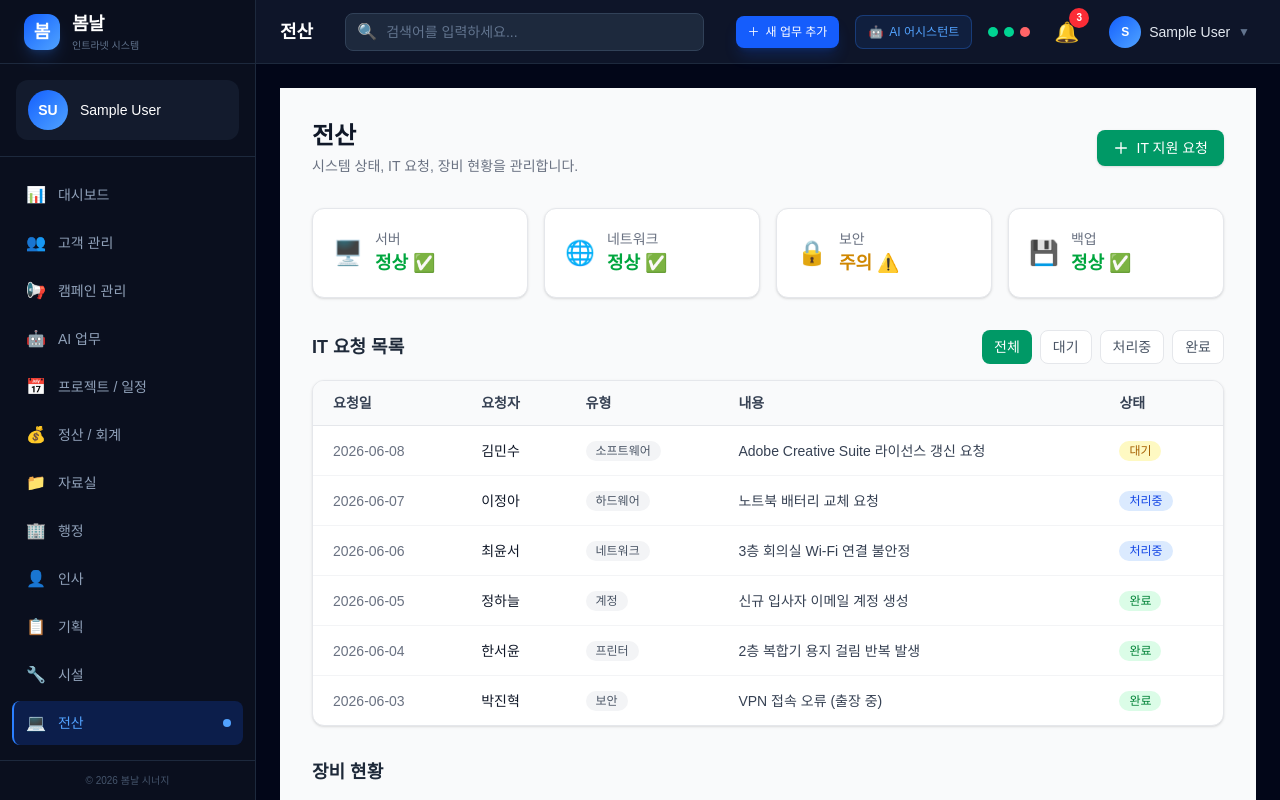
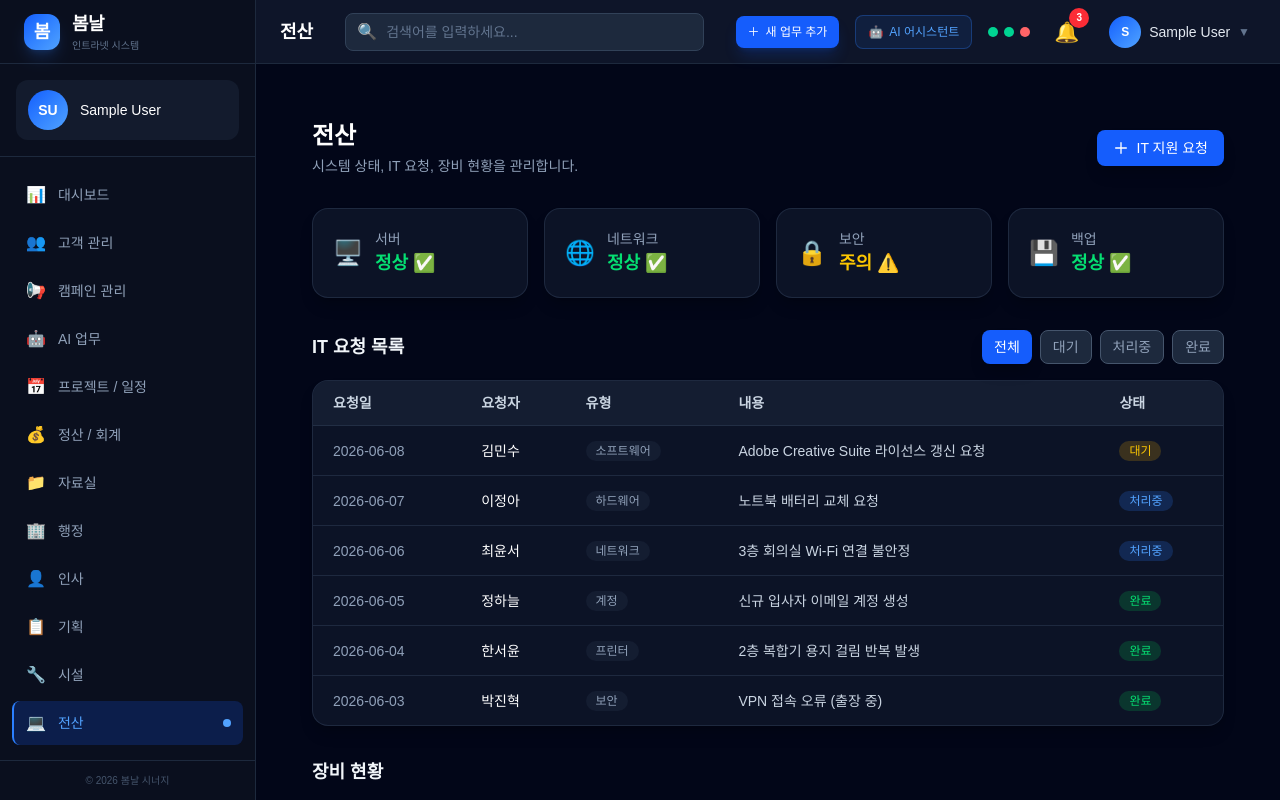
Before and after one commit to bomnalnet/homepage, a Next.js app: page /work/it in a window 1280 px wide. Built offline with nearby package versions, Linux system fonts and the light colour scheme; sample sign-in values are in the browser's storage.

Commit message:
style: 시설/전산 페이지 다크 테마 적용
https://claude.ai/code/session_016m5CHshB7d9Z165pA1wDjJ

```diff
--- a/src/app/(dashboard)/it/page.tsx
+++ b/src/app/(dashboard)/it/page.tsx
@@ -36,10 +36,10 @@ const equipmentSummary = [
 
 const statusColor = (status: string) => {
   switch (status) {
-    case '대기': return 'bg-yellow-100 text-yellow-700';
-    case '처리중': return 'bg-blue-100 text-blue-700';
-    case '완료': return 'bg-green-100 text-green-700';
-    default: return 'bg-gray-100 text-gray-600';
+    case '대기': return 'bg-yellow-500/20 text-yellow-400';
+    case '처리중': return 'bg-blue-500/20 text-blue-400';
+    case '완료': return 'bg-green-500/20 text-green-400';
+    default: return 'bg-slate-700/50 text-slate-400';
   }
 };
 
@@ -51,14 +51,14 @@ export default function ITPage() {
     : itRequests.filter((r) => r.status === filter);
 
   return (
-    <div className="min-h-screen bg-gray-50 p-6 lg:p-8">
+    <div className="p-6 lg:p-8">
       {/* Header */}
       <div className="mb-8 flex flex-col sm:flex-row sm:items-center sm:justify-between gap-4">
         <div>
-          <h1 className="text-2xl font-bold text-gray-900">전산</h1>
-          <p className="mt-1 text-sm text-gray-500">시스템 상태, IT 요청, 장비 현황을 관리합니다.</p>
+          <h1 className="text-2xl font-bold text-white">전산</h1>
+          <p className="mt-1 text-sm text-slate-400">시스템 상태, IT 요청, 장비 현황을 관리합니다.</p>
         </div>
-        <button className="inline-flex items-center gap-2 rounded-lg bg-emerald-600 px-4 py-2 text-sm font-medium text-white shadow-sm hover:bg-emerald-700 transition-colors">
+        <button className="inline-flex items-center gap-2 rounded-lg bg-blue-600 px-4 py-2 text-sm font-medium text-white shadow-lg shadow-black/20 hover:bg-blue-500 transition-colors">
           <svg className="h-4 w-4" fill="none" stroke="currentColor" viewBox="0 0 24 24">
             <path strokeLinecap="round" strokeLinejoin="round" strokeWidth={2} d="M12 4v16m8-8H4" />
           </svg>
@@ -69,12 +69,12 @@ export default function ITPage() {
       {/* 시스템 상태 */}
       <div className="mb-8 grid grid-cols-2 gap-4 lg:grid-cols-4">
         {systemStatus.map((sys) => (
-          <div key={sys.label} className="rounded-xl bg-white border border-gray-200 shadow-sm p-5">
+          <div key={sys.label} className="rounded-2xl bg-slate-900/80 border border-slate-700/50 shadow-lg shadow-black/20 p-5">
             <div className="flex items-center gap-3">
               <span className="text-2xl">{sys.icon}</span>
               <div>
-                <p className="text-sm text-gray-500">{sys.label}</p>
-                <p className={`text-lg font-bold ${sys.ok ? 'text-green-600' : 'text-yellow-600'}`}>
+                <p className="text-sm text-slate-400">{sys.label}</p>
+                <p className={`text-lg font-bold ${sys.ok ? 'text-green-400' : 'text-yellow-400'}`}>
                   {sys.status} {sys.ok ? '✅' : '⚠️'}
                 </p>
               </div>
@@ -86,7 +86,7 @@ export default function ITPage() {
       {/* IT 요청 목록 */}
       <div className="mb-8">
         <div className="mb-4 flex flex-col sm:flex-row sm:items-center sm:justify-between gap-3">
-          <h2 className="text-lg font-semibold text-gray-800">IT 요청 목록</h2>
+          <h2 className="text-lg font-semibold text-slate-100">IT 요청 목록</h2>
           <div className="flex gap-2">
             {(['전체', '대기', '처리중', '완료'] as const).map((tab) => (
               <button
@@ -94,8 +94,8 @@ export default function ITPage() {
                 onClick={() => setFilter(tab)}
                 className={`rounded-lg px-3 py-1.5 text-sm font-medium transition-colors ${
                   filter === tab
-                    ? 'bg-emerald-600 text-white'
-                    : 'bg-white text-gray-600 border border-gray-200 hover:bg-gray-100'
+                    ? 'bg-blue-600 text-white shadow-lg shadow-black/20'
+                    : 'bg-slate-800 text-slate-400 border border-slate-600 hover:bg-slate-700'
                 }`}
               >
                 {tab}
@@ -103,29 +103,29 @@ export default function ITPage() {
             ))}
           </div>
         </div>
-        <div className="overflow-hidden rounded-xl bg-white border border-gray-200 shadow-sm">
+        <div className="overflow-hidden rounded-2xl bg-slate-900/80 border border-slate-700/50 shadow-lg shadow-black/20">
           <div className="overflow-x-auto">
             <table className="w-full text-sm">
               <thead>
-                <tr className="border-b border-gray-200 bg-gray-50">
-                  <th className="px-5 py-3 text-left font-semibold text-gray-700">요청일</th>
-                  <th className="px-5 py-3 text-left font-semibold text-gray-700">요청자</th>
-                  <th className="px-5 py-3 text-left font-semibold text-gray-700">유형</th>
-                  <th className="px-5 py-3 text-left font-semibold text-gray-700">내용</th>
-                  <th className="px-5 py-3 text-left font-semibold text-gray-700">상태</th>
+                <tr className="border-b border-slate-700/50 bg-slate-800/50">
+                  <th className="px-5 py-3 text-left font-semibold text-slate-300">요청일</th>
+                  <th className="px-5 py-3 text-left font-semibold text-slate-300">요청자</th>
+                  <th className="px-5 py-3 text-left font-semibold text-slate-300">유형</th>
+                  <th className="px-5 py-3 text-left font-semibold text-slate-300">내용</th>
+                  <th className="px-5 py-3 text-left font-semibold text-slate-300">상태</th>
                 </tr>
               </thead>
-              <tbody className="divide-y divide-gray-100">
+              <tbody className="divide-y divide-slate-700/50">
                 {filteredRequests.map((req) => (
-                  <tr key={req.id} className="hover:bg-gray-50 transition-colors">
-                    <td className="px-5 py-3.5 text-gray-500 whitespace-nowrap">{req.date}</td>
-                    <td className="px-5 py-3.5 font-medium text-gray-900 whitespace-nowrap">{req.requester}</td>
-                    <td className="px-5 py-3.5 text-gray-700 whitespace-nowrap">
-                      <span className="inline-flex rounded-full bg-gray-100 px-2.5 py-0.5 text-xs font-medium text-gray-600">
+                  <tr key={req.id} className="hover:bg-slate-800/30 transition-colors">
+                    <td className="px-5 py-3.5 text-slate-400 whitespace-nowrap">{req.date}</td>
+                    <td className="px-5 py-3.5 font-medium text-white whitespace-nowrap">{req.requester}</td>
+                    <td className="px-5 py-3.5 text-slate-300 whitespace-nowrap">
+                      <span className="inline-flex rounded-full bg-slate-800/50 px-2.5 py-0.5 text-xs font-medium text-slate-400">
                         {req.type}
                       </span>
                     </td>
-                    <td className="px-5 py-3.5 text-gray-700">{req.content}</td>
+                    <td className="px-5 py-3.5 text-slate-300">{req.content}</td>
                     <td className="px-5 py-3.5">
                       <span className={`inline-flex rounded-full px-2.5 py-0.5 text-xs font-medium ${statusColor(req.status)}`}>
                         {req.status}
@@ -141,23 +141,23 @@ export default function ITPage() {
 
       {/* 장비 현황 */}
       <div>
-        <h2 className="mb-4 text-lg font-semibold text-gray-800">장비 현황</h2>
+        <h2 className="mb-4 text-lg font-semibold text-slate-100">장비 현황</h2>
         <div className="grid grid-cols-2 gap-4 lg:grid-cols-4">
           {equipmentSummary.map((eq) => {
             const usage = Math.round((eq.inUse / eq.total) * 100);
             return (
-              <div key={eq.label} className="rounded-xl bg-white border border-gray-200 shadow-sm p-5">
+              <div key={eq.label} className="rounded-2xl bg-slate-900/80 border border-slate-700/50 shadow-lg shadow-black/20 p-5">
                 <div className="flex items-center gap-3 mb-3">
                   <span className="text-2xl">{eq.icon}</span>
-                  <span className="text-sm font-medium text-gray-900">{eq.label}</span>
+                  <span className="text-sm font-medium text-white">{eq.label}</span>
                 </div>
                 <div className="flex items-baseline justify-between mb-2">
-                  <span className="text-xs text-gray-500">사용 중 {eq.inUse} / 전체 {eq.total}</span>
-                  <span className="text-xs font-semibold text-gray-700">{usage}%</span>
+                  <span className="text-xs text-slate-400">사용 중 {eq.inUse} / 전체 {eq.total}</span>
+                  <span className="text-xs font-semibold text-slate-300">{usage}%</span>
                 </div>
-                <div className="h-2 w-full rounded-full bg-gray-100">
+                <div className="h-2 w-full rounded-full bg-slate-800">
                   <div
-                    className={`h-2 rounded-full transition-all ${usage > 90 ? 'bg-red-500' : usage > 70 ? 'bg-yellow-500' : 'bg-emerald-500'}`}
+                    className={`h-2 rounded-full transition-all ${usage > 90 ? 'bg-red-500' : usage > 70 ? 'bg-yellow-500' : 'bg-green-500'}`}
                     style={{ width: `${usage}%` }}
                   />
                 </div>
```
Also changed, not shown: src/app/(dashboard)/facility/page.tsx (+36 -36 lines).
